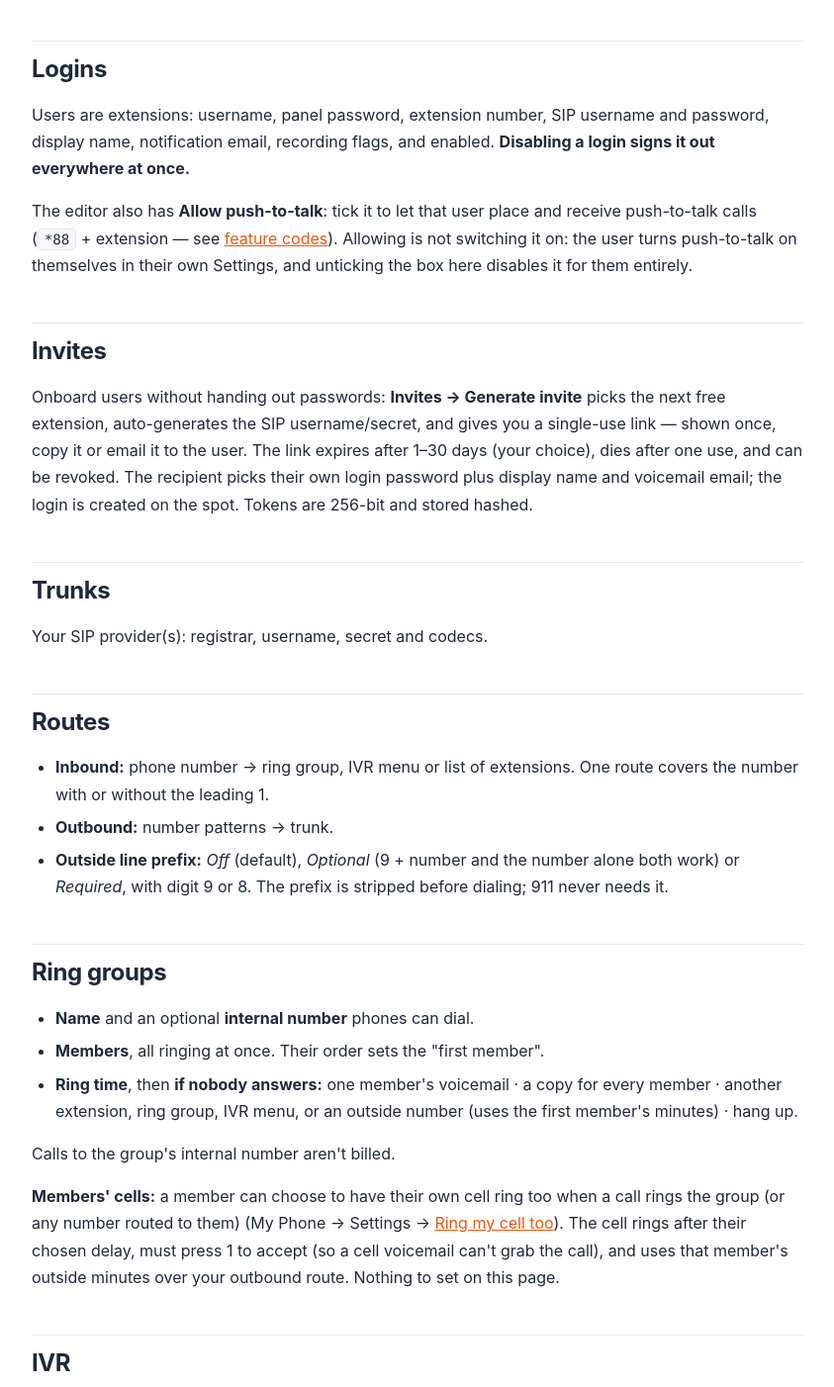
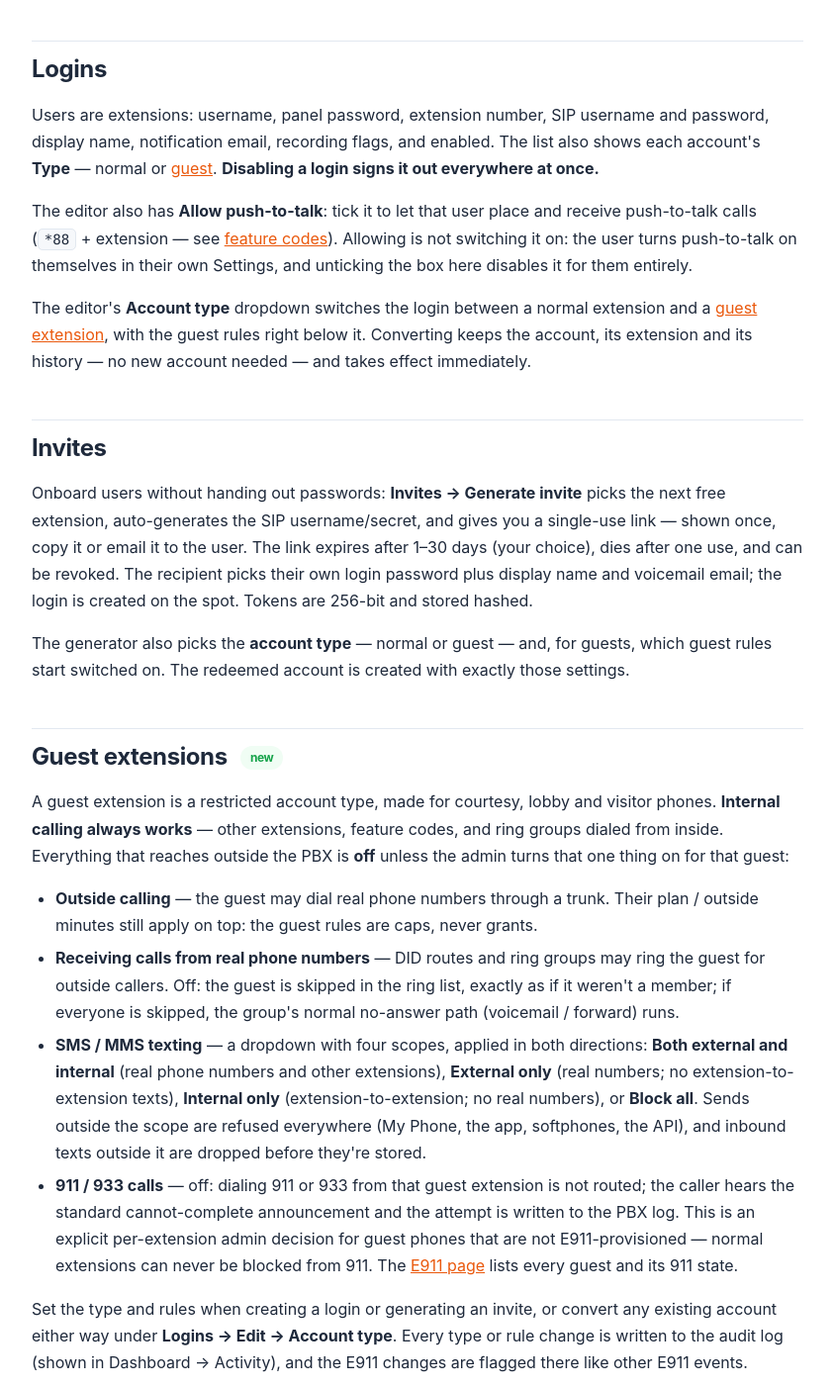
Before and after one commit to DanversKara/MyWebSites, a plain HTML site: page pbx-docs-cloudflare-android/admin.html in a window 1280 px wide. Shown: the part 840-2242 px from the top of the page at 99% size, without its empty margins (353-1196 px from the left). Drawn offline with Linux system fonts and the light colour scheme.

Commit message:
update
update

```diff
--- a/pbx-docs-cloudflare-android/admin.html
+++ b/pbx-docs-cloudflare-android/admin.html
@@ -63,11 +63,23 @@
 </ul>
 
 <h2>Logins</h2>
-<p>Users are extensions: username, panel password, extension number, SIP username and password, display name, notification email, recording flags, and enabled. <strong>Disabling a login signs it out everywhere at once.</strong></p>
+<p>Users are extensions: username, panel password, extension number, SIP username and password, display name, notification email, recording flags, and enabled. The list also shows each account's <strong>Type</strong> — normal or <a href="#guest-extensions">guest</a>. <strong>Disabling a login signs it out everywhere at once.</strong></p>
 <p>The editor also has <strong>Allow push-to-talk</strong>: tick it to let that user place and receive push-to-talk calls (<code>*88</code> + extension — see <a href="phones.html#feature-codes">feature codes</a>). Allowing is not switching it on: the user turns push-to-talk on themselves in their own Settings, and unticking the box here disables it for them entirely.</p>
+<p>The editor's <strong>Account type</strong> dropdown switches the login between a normal extension and a <a href="#guest-extensions">guest extension</a>, with the guest rules right below it. Converting keeps the account, its extension and its history — no new account needed — and takes effect immediately.</p>
 
 <h2>Invites</h2>
 <p>Onboard users without handing out passwords: <strong>Invites → Generate invite</strong> picks the next free extension, auto-generates the SIP username/secret, and gives you a single-use link — shown once, copy it or email it to the user. The link expires after 1–30 days (your choice), dies after one use, and can be revoked. The recipient picks their own login password plus display name and voicemail email; the login is created on the spot. Tokens are 256-bit and stored hashed.</p>
+<p>The generator also picks the <strong>account type</strong> — normal or guest — and, for guests, which guest rules start switched on. The redeemed account is created with exactly those settings.</p>
+
+<h2 id="guest-extensions">Guest extensions <span class="badge new">new</span></h2>
+<p>A guest extension is a restricted account type, made for courtesy, lobby and visitor phones. <strong>Internal calling always works</strong> — other extensions, feature codes, and ring groups dialed from inside. Everything that reaches outside the PBX is <strong>off</strong> unless the admin turns that one thing on for that guest:</p>
+<ul>
+  <li><strong>Outside calling</strong> — the guest may dial real phone numbers through a trunk. Their plan / outside minutes still apply on top: the guest rules are caps, never grants.</li>
+  <li><strong>Receiving calls from real phone numbers</strong> — DID routes and ring groups may ring the guest for outside callers. Off: the guest is skipped in the ring list, exactly as if it weren't a member; if everyone is skipped, the group's normal no-answer path (voicemail / forward) runs.</li>
+  <li><strong>SMS / MMS texting</strong> — a dropdown with four scopes, applied in both directions: <strong>Both external and internal</strong> (real phone numbers and other extensions), <strong>External only</strong> (real numbers; no extension-to-extension texts), <strong>Internal only</strong> (extension-to-extension; no real numbers), or <strong>Block all</strong>. Sends outside the scope are refused everywhere (My Phone, the app, softphones, the API), and inbound texts outside it are dropped before they're stored.</li>
+  <li><strong>911 / 933 calls</strong> — off: dialing 911 or 933 from that guest extension is not routed; the caller hears the standard cannot-complete announcement and the attempt is written to the PBX log. This is an explicit per-extension admin decision for guest phones that are not E911-provisioned — normal extensions can never be blocked from 911. The <a href="#e911">E911 page</a> lists every guest and its 911 state.</li>
+</ul>
+<p>Set the type and rules when creating a login or generating an invite, or convert any existing account either way under <strong>Logins → Edit → Account type</strong>. Every type or rule change is written to the audit log (shown in Dashboard → Activity), and the E911 changes are flagged there like other E911 events.</p>
 
 <h2>Trunks</h2>
 <p>Your SIP provider(s): registrar, username, secret and codecs.</p>
@@ -129,8 +141,8 @@
 </table>
 <p><strong>In Authentik:</strong> Applications &rarr; Providers &rarr; Create &rarr; OAuth2/OpenID Provider, client type <strong>Confidential</strong>, the redirect URI from the page (strict), scopes openid/email/profile. Create an Application using it and bind the users or group allowed in. Then copy the Client ID, Client Secret and issuer into Admin &rarr; Sign-on and try it in a private window before signing out.</p>
 
-<h2>E911</h2>
-<p>Per-user E911 addresses behind a separate unlock code. See <a href="advanced.html#e911">911 / E911</a>.</p>
+<h2 id="e911">E911</h2>
+<p>Per-user E911 addresses behind a separate unlock code. See <a href="advanced.html#e911">911 / E911</a>. A <strong>Guest extensions</strong> section at the bottom of the page lists every <a href="#guest-extensions">guest extension</a> and whether 911 routing is on or off for it, with an Edit link to its login.</p>
 
 <h2>Reports</h2>
 <p>Calls and texts users reported from My Phone. Mark resolved, reopen or delete. To stop someone, disable their login.</p>
```
Also changed, not shown: pbx-docs-cloudflare-android/advanced.html (+1 -1 lines), 2 other files.
